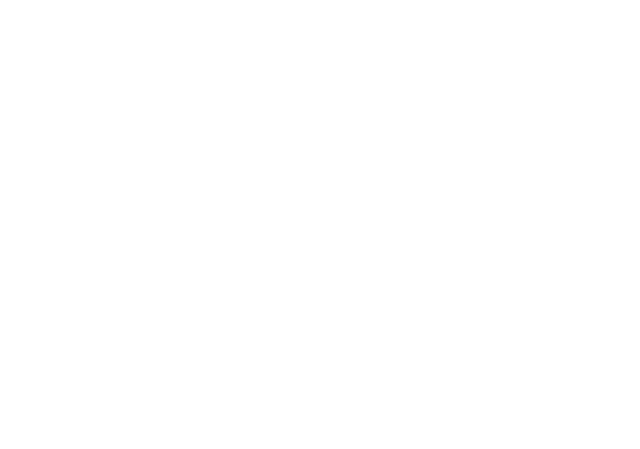
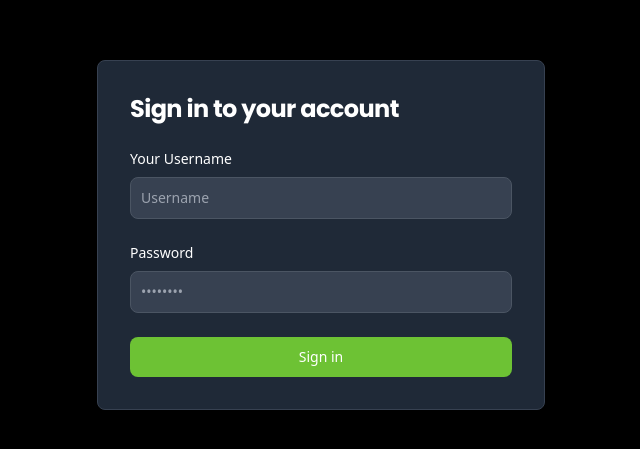
Before and after one commit to farisahmdali/sizcom-hotel-booking, a React (Create React App) app: page /admin in a window 1280 px wide. Before the commit this address had no page. Shown: the part 165-614 px from the top of the page, without its empty margins (319-959 px from the left). Built offline with nearby package versions, Linux system fonts and the light colour scheme.

Commit message:
completed

```diff
--- a/package.json
+++ b/package.json
@@ -17,6 +17,7 @@
     "bootstrap": "^5.3.2",
     "install": "^0.13.0",
     "jquery": "^3.7.1",
+    "js-cookie": "^3.0.5",
     "popper.js": "^1.16.1",
     "react": "^18.2.0",
     "react-dom": "^18.2.0",
--- a/src/App.js
+++ b/src/App.js
@@ -6,6 +6,8 @@ import SmallRoom from './pages/SmallRoom';
 import Apartment from './pages/Apartment';
 import BigApartment from './pages/BigApartment';
 import Search from './pages/Search';
+import Admin from './pages/Admin';
+import AdminPanel from './pages/AdminPanel';
 
 function App() {
   return (
@@ -17,6 +19,8 @@ function App() {
         <Route path='/rooms/apartment' element={<Apartment/>}/>
         <Route path="/rooms/big-apartment" element={<BigApartment/>}/>
         <Route path='/search/:checkin/:checkout' element={<Search/>}/>
+        <Route path='/admin' element={<Admin/>}/>
+        <Route path='/adminPanel' element={<AdminPanel/>}/>
       </Routes>
     </div>
   );
--- /dev/null
+++ b/src/pages/Admin.jsx
@@ -0,0 +1,85 @@
+import { data } from "jquery";
+import React, { useState } from "react";
+import instance from "../Configs/axios";
+import Cookies from "js-cookie";
+import { useNavigate } from "react-router-dom";
+
+function Admin() {
+  const [data, setData] = useState({ username: "", pass: "" });
+  const route = useNavigate()
+
+  return (
+    <section className=" bg-black">
+      <div className="flex flex-col items-center justify-center px-6 py-8 mx-auto md:h-screen lg:py-0">
+        <div className="w-full  rounded-lg shadow border md:mt-0 sm:max-w-md xl:p-0 bg-gray-800 border-gray-700">
+          <div className="p-6 space-y-4 md:space-y-6 sm:p-8">
+            <h1 className="text-xl font-bold leading-tight tracking-tight  md:text-2xl text-white">
+              Sign in to your account
+            </h1>
+            <form
+              className="space-y-4 md:space-y-6"
+              action="#"
+              onSubmit={(e) => {
+                e.preventDefault();
+                instance.get("/login", { params: data }).then((res) => {
+                  Cookies.set("token", res.data.token);
+                  route("/adminPanel",{replace:true})
+                });
+              }}
+            >
+              <div>
+                <label
+                  htmlFor="email"
+                  className="block mb-2 text-sm font-medium  text-white"
+                >
+                  Your Username
+                </label>
+                <input
+                  value={data.username}
+                  onChange={(e) => {
+                    setData({ ...data, username: e.target.value });
+                  }}
+                  type="text"
+                  name="email"
+                  id="email"
+                  className=" border   sm:text-sm rounded-lg focus:ring-primary-600 focus:border-primary-600 block w-full p-2.5 bg-gray-700 border-gray-600 placeholder-gray-400 text-white focus:ring-blue-500 focus:border-blue-500"
+                  placeholder="Username"
+                  required
+                />
+              </div>
+              <div>
+                <label
+                  htmlFor="password"
+                  className="block mb-2 text-sm font-medium  text-white"
+                >
+                  Password
+                </label>
+                <input
+                  value={data.pass}
+                  onChange={(e) => {
+                    setData({ ...data, pass: e.target.value });
+                  }}
+                  type="password"
+                  name="password"
+                  id="password"
+                  placeholder="••••••••"
+                  className="bg-gray-50 border border-gray-300  sm:text-sm rounded-lg focus:ring-primary-600 focus:border-primary-600 block w-full p-2.5 bg-gray-700 border-gray-600 placeholder-gray-400 text-white focus:ring-blue-500 focus:border-blue-500"
+                  required
+                />
+              </div>
+
+              <button
+                type="submit"
+                className="w-full text-white bg-primary hover:bg-primary-700 focus:ring-4 focus:outline-none focus:ring-primary-300 font-medium rounded-lg text-sm px-5 py-2.5 text-center bg-primary-600 hover:bg-primary-700 focus:ring-primary-800"
+              >
+                Sign in
+              </button>
+            </form>
+          </div>
+        </div>
+      </div>
+    </section>
+  );
+}
+
+export default Admin;
--- /dev/null
+++ b/src/pages/AdminPanel.jsx
@@ -0,0 +1,110 @@
+import React, { useEffect, useState } from "react";
+import instance from "../Configs/axios";
+import Cookies from "js-cookie";
+import { useNavigate } from "react-router-dom";
+
+function AdminPanel() {
+    const [data,setData] = useState([])
+    const [search,setSearch] = useState([])
+    const [searchTerm,setSearchTerm]=useState("")
+    const route = useNavigate()
+  useEffect(() => {
+    instance.get("/data", { params: { token: Cookies.get("token") } }).then((res)=>{
+        setData(res.data)
+        setSearch(res.data)
+    }).catch(()=>{
+        Cookies.remove("token")
+        route("/",{replace:true})
+    })
+  }, []);
+  return (
+    <div className="min-h-screen w-full bg-black">
+        <input type="text" className="m-5 w-1/5 px-2" placeholder="Enter Phone Number" value={searchTerm} onChange={(e)=>{
+             setSearchTerm(e.target.value);
+             // Filtering data based on search term
+             const filteredData = data.filter((item) =>
+               item.phone.toLowerCase().includes(e.target.value.toLowerCase())
+             );
+             setSearch(filteredData);
+        }}/>
+      <div className="relative overflow-x-auto shadow-md sm:rounded-lg">
+        <table className="w-full text-sm text-left rtl:text-right text-gray-500 dark:text-gray-400">
+          <thead className="text-xs text-gray-700 uppercase bg-gray-50 dark:bg-gray-700 dark:text-gray-400">
+            <tr>
+              <th scope="col" className="px-6 py-3">
+                Name
+              </th>
+              <th scope="col" className="px-6 py-3">
+                Address
+              </th>
+              <th scope="col" className="px-6 py-3">
+                Email
+              </th>
+              <th scope="col" className="px-6 py-3">
+                Phone Number
+              </th>
+              <th scope="col" className="px-6 py-3">
+                Amount
+              </th>
+              <th scope="col" className="px-6 py-3">
+                Room
+              </th>
+              <th scope="col" className="px-6 py-3">
+                Booked
+              </th>
+              <th scope="col" className="px-6 py-3">
+                Dates
+              </th>
+              <th scope="col" className="px-6 py-3">
+                Action
+              </th>
+            </tr>
+          </thead>
+          <tbody>
+            {search?.map((x)=>(
+
+            <tr className="odd:bg-white odd:dark:bg-gray-900 even:bg-gray-50 even:dark:bg-gray-800 border-b dark:border-gray-700">
+              <th
+                scope="row"
+                className="px-6 py-4 font-medium text-gray-900 whitespace-nowrap dark:text-white"
+              >
+                {x?.name}
+              </th>
+              <td className="px-6 py-4">{x?.address}</td>
+              <td className="px-6 py-4">{x?.email}</td>
+              <td className="px-6 py-4">{x?.phone}</td>
+              <td className="px-6 py-4">
+
+                  {x?.amount/100}
+              </td>
+              <td className="px-6 py-4">{x?.room}</td>
+              <td className="px-6 py-4">{x?.rooms}</td>
+              <td className="px-6 py-4">
+                <ul>
+                    {x?.dates?.map((x)=>(
+                        <li>{x}</li>
+                    ))}
+                </ul>
+              </td>
+              <td className="px-6 py-4"> <button className="w-full py-2 bg-primary text-white" onClick={()=>{
+                instance.delete("/delete/"+x?._id,{params:{token:Cookies.get("token")}}).then(()=>{
+                    instance.get("/data", { params: { token: Cookies.get("token") } }).then((res)=>{
+                        setData(res.data)
+                        setSearch(res.data)
+                    })
+                })
+              }}>Proceed</button></td>
+
+
+
+
+            </tr>
+            ))}
+          </tbody>
+        </table>
+      </div>
+    </div>
+  );
+}
+
+export default AdminPanel;
```
Also changed, not shown: 1 other file (tests, documents, lock files or other folders).
